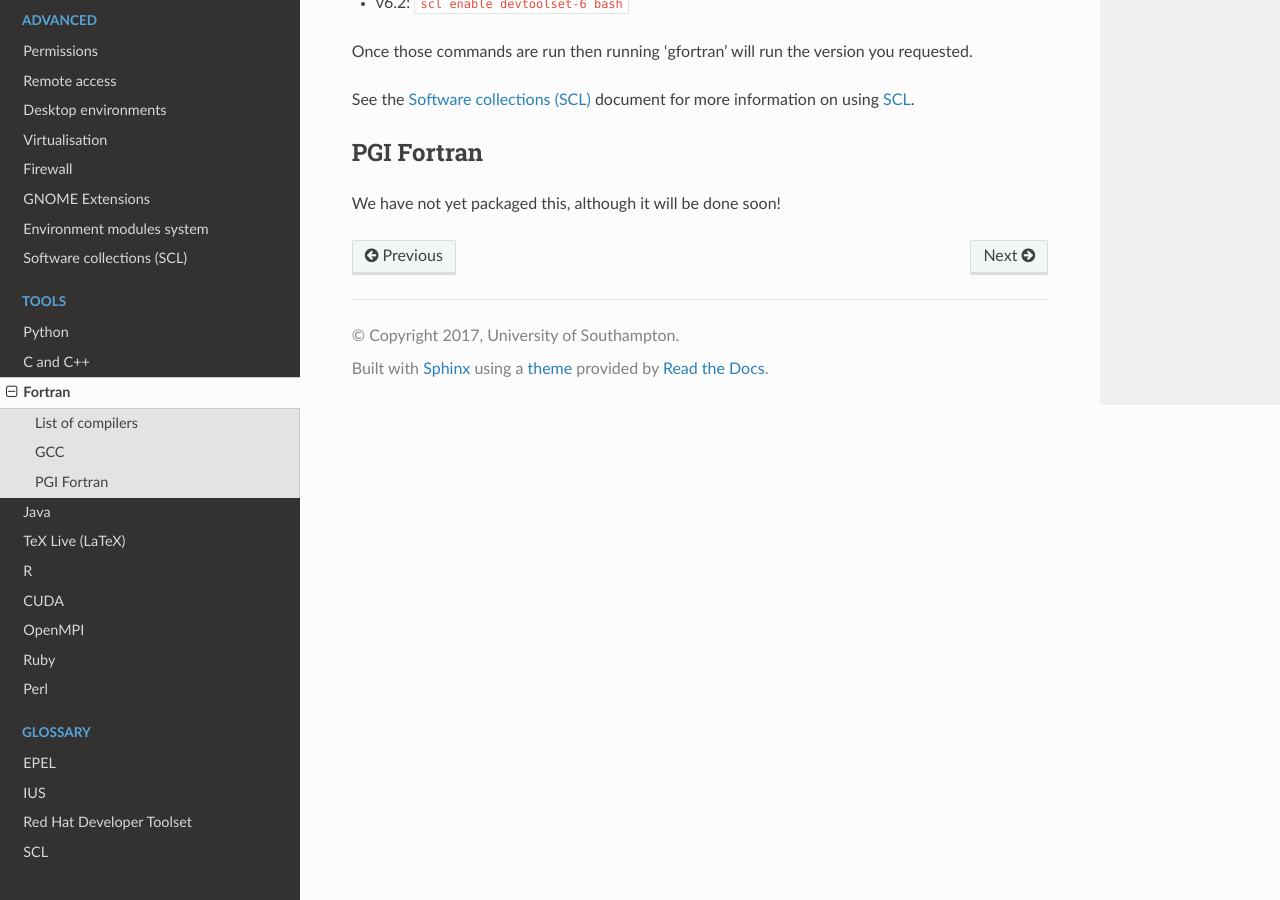
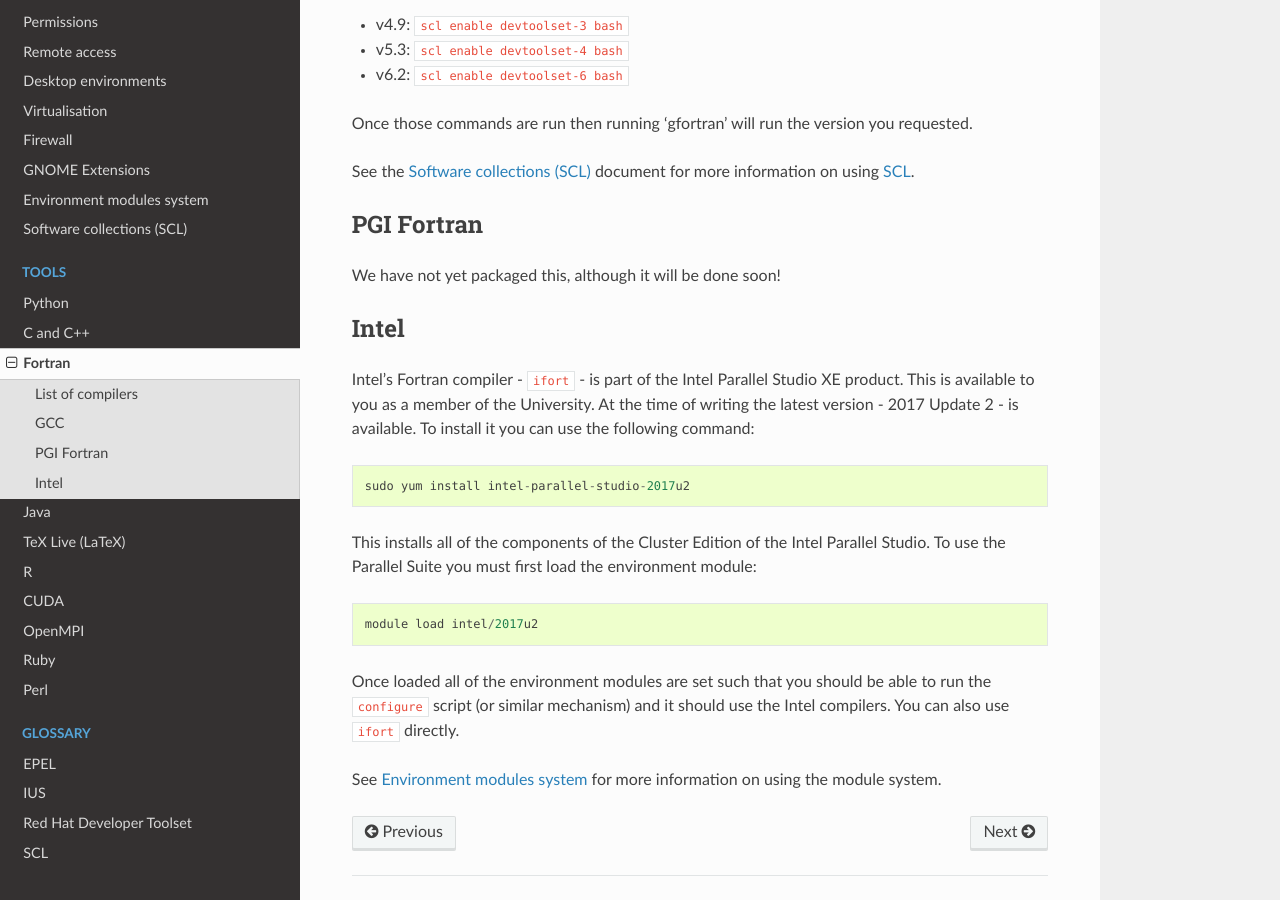
Before and after one commit to southampton/linuxdesktopdocs, a Sphinx documentation site: the page built from docs/fortran.rst, in a window 1280 px wide and 900 px high, scrolled down 1061 px. Built offline with Sphinx 7.4.7 and the Read the Docs theme 2.0.0, drawn with Linux system fonts in a browser that asks for light colours; some of the changed text lies outside the part shown.

Commit message:
added ifort to fortran page

```diff
--- a/docs/fortran.rst
+++ b/docs/fortran.rst
@@ -18,9 +18,13 @@ Two different compilers are available:
    * v5.3 - part of :doc:`rhdt` 4
    * v6.2 - part of :doc:`rhdt` 6
 
-* PGI Fortran
+* NVIDIA Portland Group (PGI) Fortran
 
-   * N/A (not yet packaged, coming soon!)
+   * 17.1
+
+* Intel Parallel Studio XE:
+
+   * 2017 Update 2
 
 GCC
 ---
@@ -52,3 +56,26 @@ PGI Fortran
 -----------
 
 We have not yet packaged this, although it will be done soon!
+
+Intel
+-----
+
+
+Intel's Fortran compiler - ``ifort`` - is part of the Intel Parallel Studio
+XE product. This is available to you as a member of the University. At the
+time of writing the latest version - 2017 Update 2 - is available. To install it
+you can use the following command::
+
+   sudo yum install intel-parallel-studio-2017u2
+
+This installs all of the components of the Cluster Edition of the Intel
+Parallel Studio. To use the Parallel Suite you must first load the environment
+module::
+
+   module load intel/2017u2
+
+Once loaded all of the environment modules are set such that you should be
+able to run the ``configure`` script (or similar mechanism) and it should use
+the Intel compilers. You can also use ``ifort`` directly.
+
+See :doc:`envmodules` for more information on using the module system.
```
Also changed, not shown: other parts of docs/fortran.rst (+1 -1 lines).
